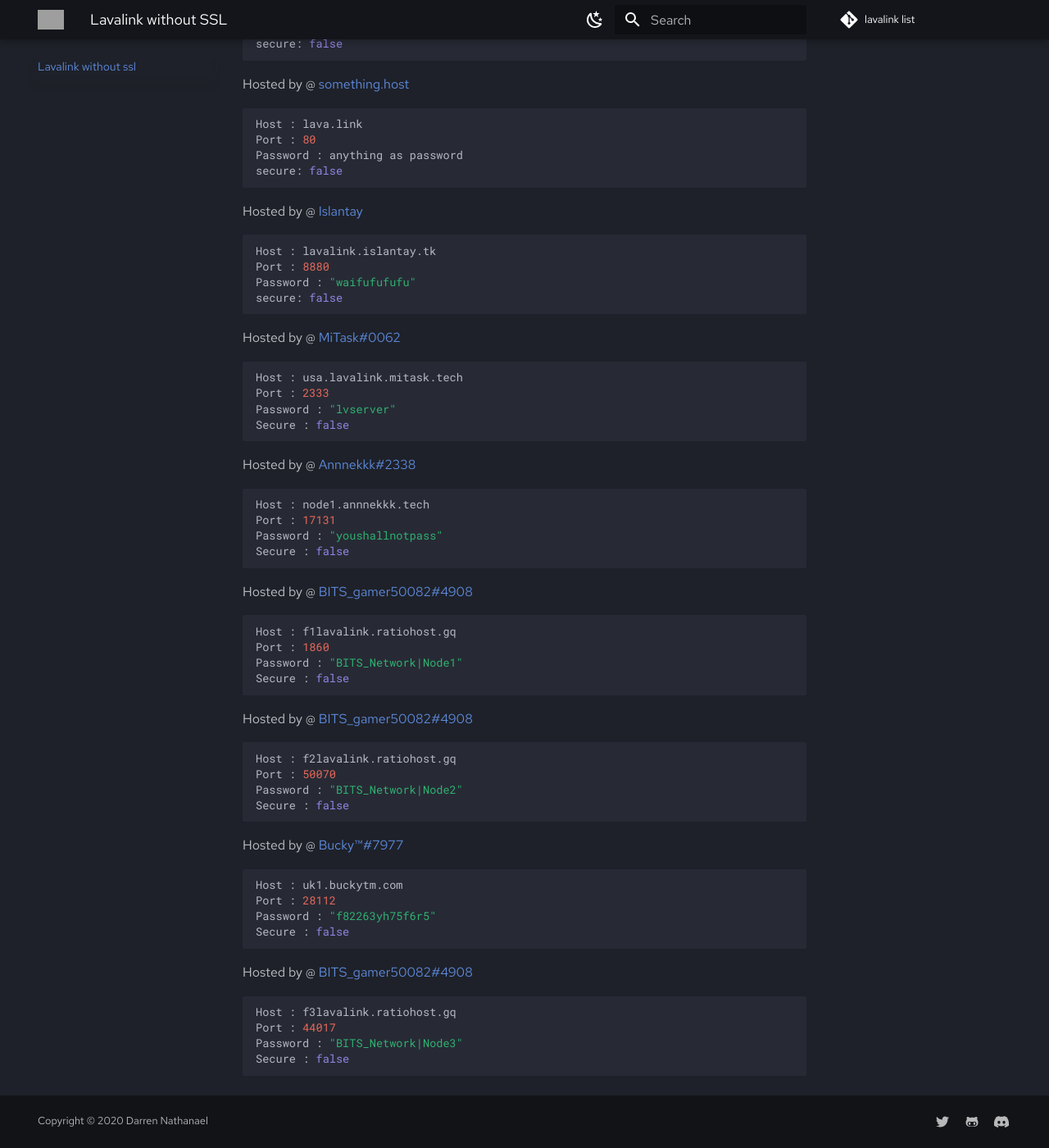
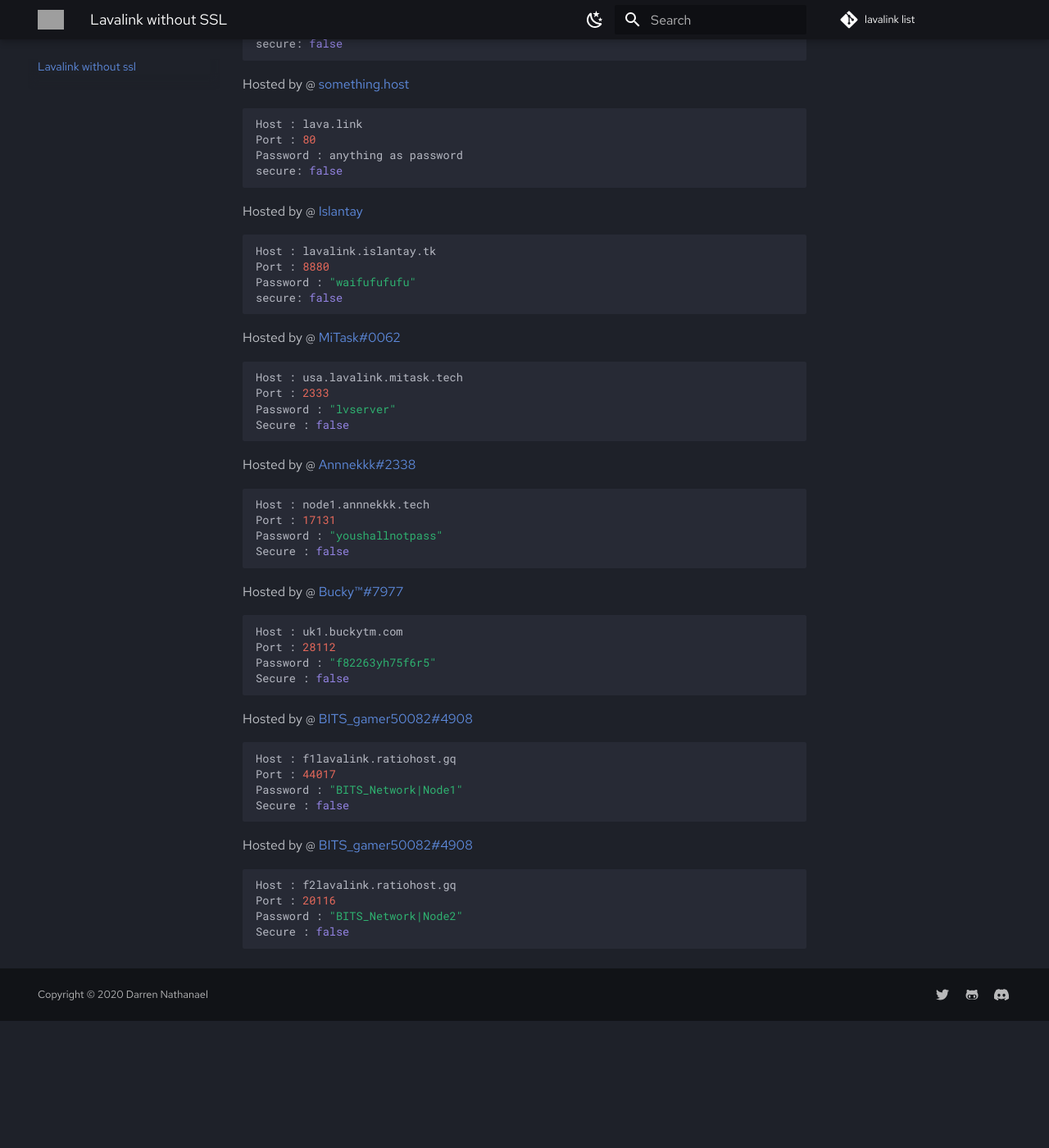
Before and after one commit to DarrenOfficial/lavalink-list, an MkDocs documentation site: the page built from docs/NoSSL/lavalink-without-ssl.md, in a window 1280 px wide and 1400 px high, scrolled down 1066 px. Shown: the whole window at 82% size. Built offline with MkDocs 1.6.1 and Material for MkDocs 9.7.7, drawn with Linux system fonts in a browser that asks for light colours; comment, search, counter and statistics services are not loaded; after the commit the page ends 2311 px from its top, so only the background shows below that; grey boxes are pictures that could not be loaded.

Commit message:
Update lavalink-without-ssl.md (#103)
new node & different lavalinks

````diff
--- a/docs/NoSSL/lavalink-without-ssl.md
+++ b/docs/NoSSL/lavalink-without-ssl.md
@@ -79,10 +79,18 @@ Password : "youshallnotpass"
 Secure : false
 ```
 
+Hosted by @ [Bucky™#7977](https://github.com/BuckyTM)
+```bash
+Host : uk1.buckytm.com
+Port : 28112
+Password : "f82263yh75f6r5"
+Secure : false
+```
+
 Hosted by @ [BITS_gamer50082#4908](https://github.com/gamer50082)
 ```bash
 Host : f1lavalink.ratiohost.gq
-Port : 1860
+Port : 44017
 Password : "BITS_Network|Node1"
 Secure : false
 ```
@@ -90,22 +98,7 @@ Secure : false
 Hosted by @ [BITS_gamer50082#4908](https://github.com/gamer50082)
 ```bash
 Host : f2lavalink.ratiohost.gq
-Port : 50070
+Port : 20116
 Password : "BITS_Network|Node2"
 Secure : false
 ```
-
-Hosted by @ [Bucky™#7977](https://github.com/BuckyTM)
-```bash
-Host : uk1.buckytm.com
-Port : 28112
-Password : "f82263yh75f6r5"
-Secure : false
-```
-Hosted by @ [BITS_gamer50082#4908](https://github.com/gamer50082)
-```bash
-Host : f3lavalink.ratiohost.gq
-Port : 44017
-Password : "BITS_Network|Node3"
-Secure : false
-```
````
